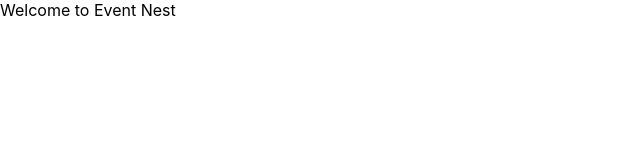
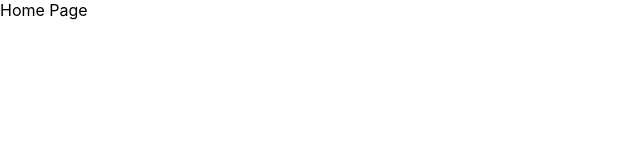
Before and after one commit to MarkVed17/event-nest, a React (Create React App) app: page / in a window 1280 px wide. Shown: the top 160 px of the page, without its empty margins (0-640 px from the left). Built offline with nearby package versions, Linux system fonts and the light colour scheme.

Commit message:
added `Main` to `App`

```diff
--- a/src/App.js
+++ b/src/App.js
@@ -1,7 +1,9 @@
+import React from "react";
 import "./App.css";
+import { Main } from "./layouts";
 
 function App() {
-  return <div className="App">Welcome to Event Nest</div>;
+  return <div className="App"><Main /></div>;
 }
 
 export default App;
```
